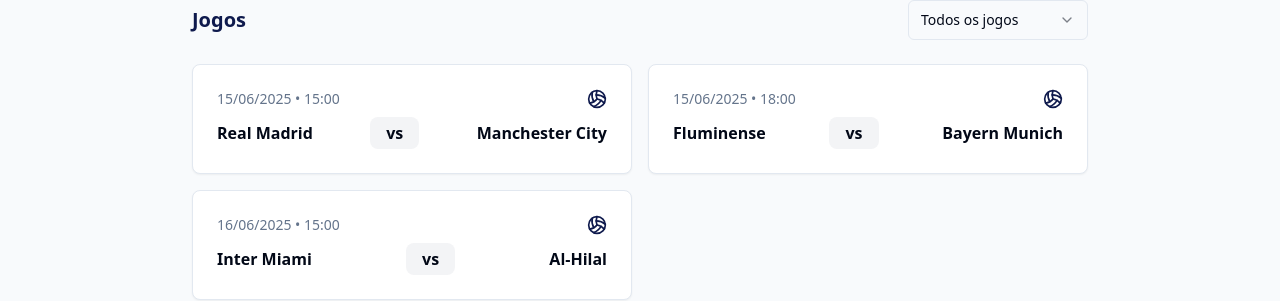
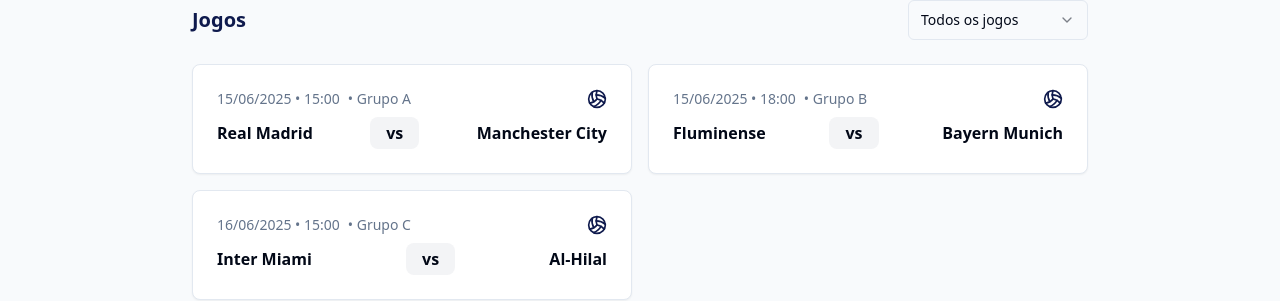
Before and after one commit to dmoreira93/clube-futuro-palpites, a React (Vite) app: page /resultados in a window 1280 px wide. Shown: the part 342-643 px from the top of the page. Built offline with nearby package versions, Linux system fonts and the light colour scheme.

Commit message:
Fix: Pass group prop to MatchCard
Pass the group prop to the MatchCard component in Resultados.tsx to resolve the type error.

```diff
--- a/src/components/results/MatchCard.tsx
+++ b/src/components/results/MatchCard.tsx
@@ -10,7 +10,8 @@ type MatchCardProps = {
   awayTeam: string;
   date: string;
   stage: string;
-  time?: string; // Add optional time prop
+  time?: string; // Optional time prop
+  group?: string; // Add optional group prop
   selected: boolean;
   onClick: (id: string) => void;
 };
@@ -30,6 +31,7 @@ export const MatchCard = ({
   date,
   stage,
   time,
+  group,
   selected,
   onClick,
 }: MatchCardProps) => {
@@ -46,6 +48,7 @@ export const MatchCard = ({
             <CardTitle className="text-sm font-medium">{stage}</CardTitle>
             <CardDescription>
               {formatDate(date)} • {time || formatTime(date)}
+              {group && <span className="ml-2">• Grupo {group}</span>}
             </CardDescription>
           </div>
           <SoccerBallIcon className="h-5 w-5 text-fifa-blue" />
```
